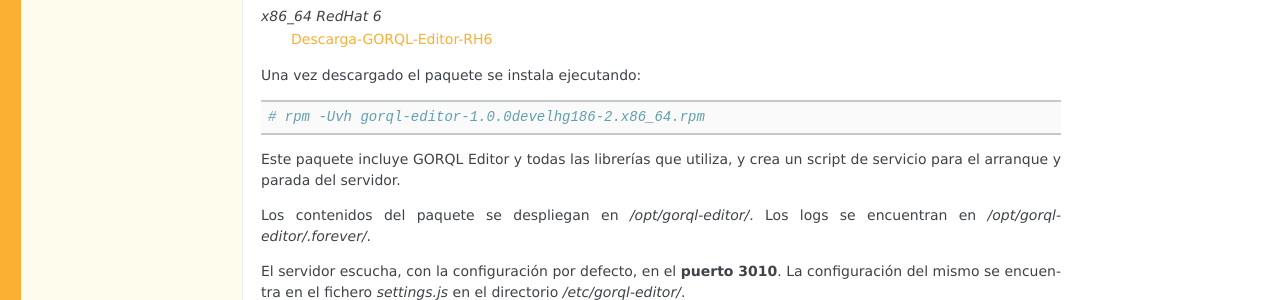
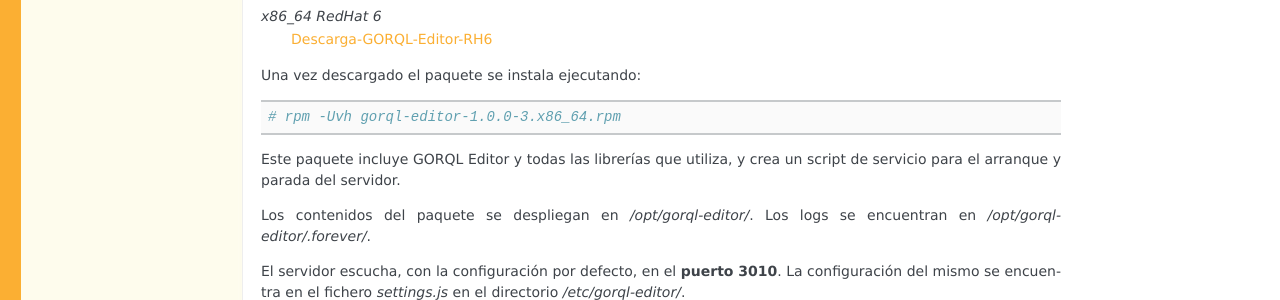
Before and after one commit to Yaco-Sistemas/gorql-editor, a Sphinx documentation site: the page built from docs/source/deployment.rst, in a window 1280 px wide and 900 px high, scrolled down 1079 px. Shown: the part 151-451 px from the top of the window. Built offline with Sphinx 7.4.7, drawn with Linux system fonts in a browser that asks for light colours.

Commit message:
Urls correctas al rpm de gorql-editor

```diff
--- a/docs/source/deployment.rst
+++ b/docs/source/deployment.rst
@@ -80,18 +80,18 @@
 *x86_64 RedHat 5*
  Descarga-GORQL-Editor-RH5_
 
-.. _Descarga-GORQL-Editor-RH5: http://files.yaco.es/~ceic-ogov/gorql-editor/devel/rh5/gorql-editor-1.0.0develhg186-2.x86_64.rpm
+.. _Descarga-GORQL-Editor-RH5: http://files.yaco.es/~ceic-ogov/gorql-editor/1.0/rh5/gorql-editor-1.0.0-3.x86_64.rpm
 
 *x86_64 RedHat 6*
  Descarga-GORQL-Editor-RH6_
 
-.. _Descarga-GORQL-Editor-RH6: http://files.yaco.es/~ceic-ogov/gorql-editor/devel/rh6/gorql-editor-1.0.0develhg186-2.x86_64.rpm
+.. _Descarga-GORQL-Editor-RH6: http://files.yaco.es/~ceic-ogov/gorql-editor/1.0/rh6/gorql-editor-1.0.0-3.x86_64.rpm
 
 Una vez descargado el paquete se instala ejecutando:
 
 ::
 
- # rpm -Uvh gorql-editor-1.0.0develhg186-2.x86_64.rpm
+ # rpm -Uvh gorql-editor-1.0.0-3.x86_64.rpm
 
 Este paquete incluye GORQL Editor y todas las librerías que utiliza, y crea un
 script de servicio para el arranque y parada del servidor.
```
